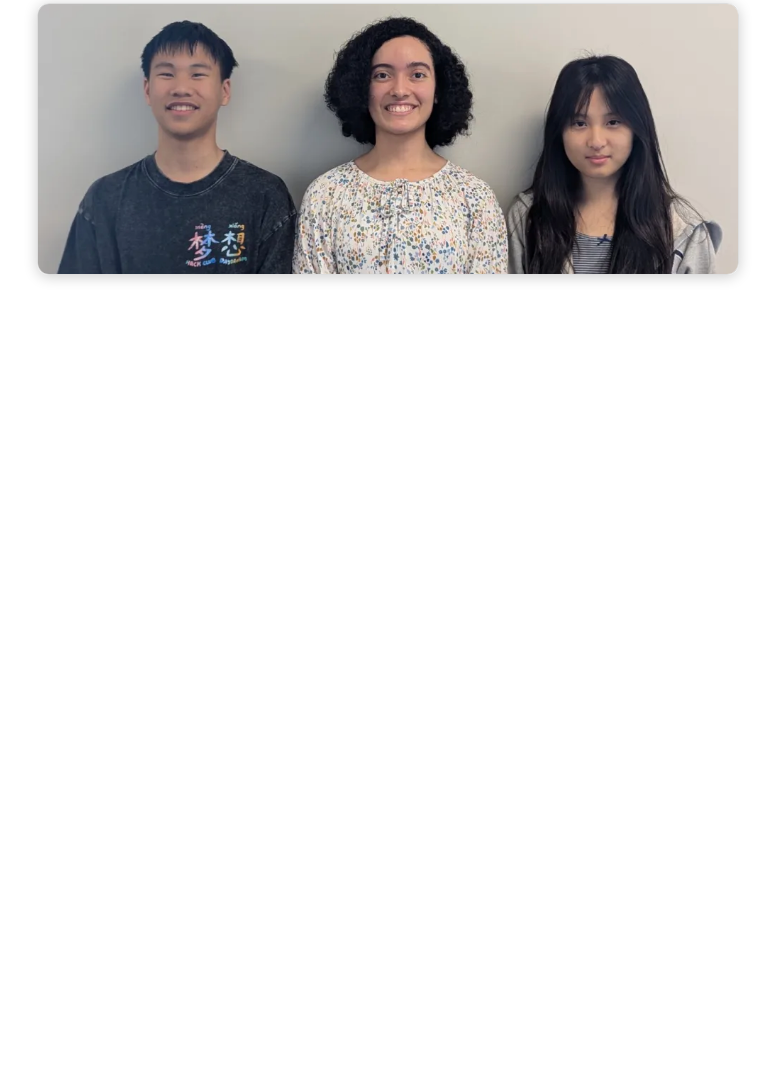
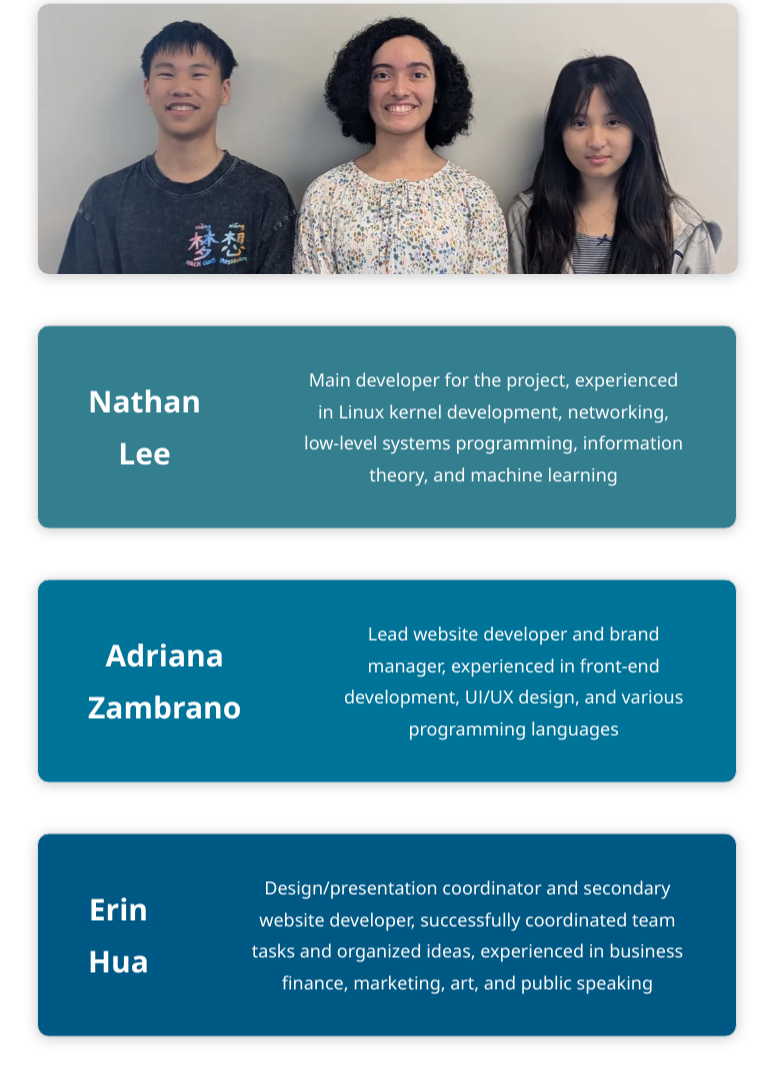
Before and after one commit to krypton-laboratories/kryptographer, a website: page about.html in a window 1280 px wide. Shown: the part 1315-2396 px from the top of the page, without its empty margins (253-1028 px from the left). Before the commit the page ends 1682 px from the top, so only its background shows below. Drawn offline with nearby package versions, Linux system fonts and the light colour scheme.

Commit message:
Added brief bios for each team member

```diff
--- a/about.html
+++ b/about.html
@@ -21,7 +21,7 @@
             </section>
             <section>
                 <div>
-                    <p class="center">We built Kryptographer because we want to foster a more <b class="green">secure digital environment</b> in today's technology-driven world.</p>
+                    <p class="center">We believe in <b class="green">privacy and comfort for all</b>, creating an ethical and safe future for tech users.</p>
 
                     <div class="about card-group green">
                         <div class="about card fade-in">
@@ -43,6 +43,23 @@
                     <h2 class="fade-in blue">Meet the Team</h2>
                     <p class="center fade-in">Kryptographer was created by a team formed out of <b class="blue">friendship.</b></p>
                     <img class="fade-in" id="group-pic" alt="Team Picture" src="assets/img/group-pic.png">
+
+                    <div class="about card-group blue">
+                        <div class="about card fade-in">
+                            <h2>Nathan Lee</h2>
+                            <p class="center">Main developer for the project, experienced in Linux kernel development, networking, low-level systems programming, information theory, and machine learning</p>
+                        </div>
+
+                        <div class="about card fade-in">
+                            <h2>Adriana Zambrano</h2>
+                            <p class="center">Lead website developer and brand manager, experienced in front-end development, UI/UX design, and various programming languages</p>
+                        </div>
+
+                        <div class="about card fade-in">
+                            <h2>Erin Hua</h2>
+                            <p class="center">Design/presentation coordinator and secondary website developer, successfully coordinated team tasks and organized ideas, experienced in business finance, marketing, art, and public speaking</p>
+                        </div>
+                    </div>
                 </div>
             </section>
         </main>
--- a/style.css
+++ b/style.css
@@ -304,6 +304,21 @@ div.card > * {
     color: white;
 }
 
+div.card-group.blue div.card:nth-child(1) {
+    /* nth-child count starts at 1 */
+    background-color: #337F90;
+}
+
+div.card-group.blue div.card:nth-child(2) {
+    /* nth-child count starts at 1 */
+    background-color: #007399;
+}
+
+div.card-group.blue div.card:nth-child(3) {
+    /* nth-child count starts at 1 */
+    background-color: #005984;
+}
+
 div.card-group.green div.card:nth-child(1) {
     /* nth-child count starts at 1 */
     background-color: #79B791;
```
Also changed, not shown: planning.md (+2 -2 lines), assets/img/linkedin.png (added).
